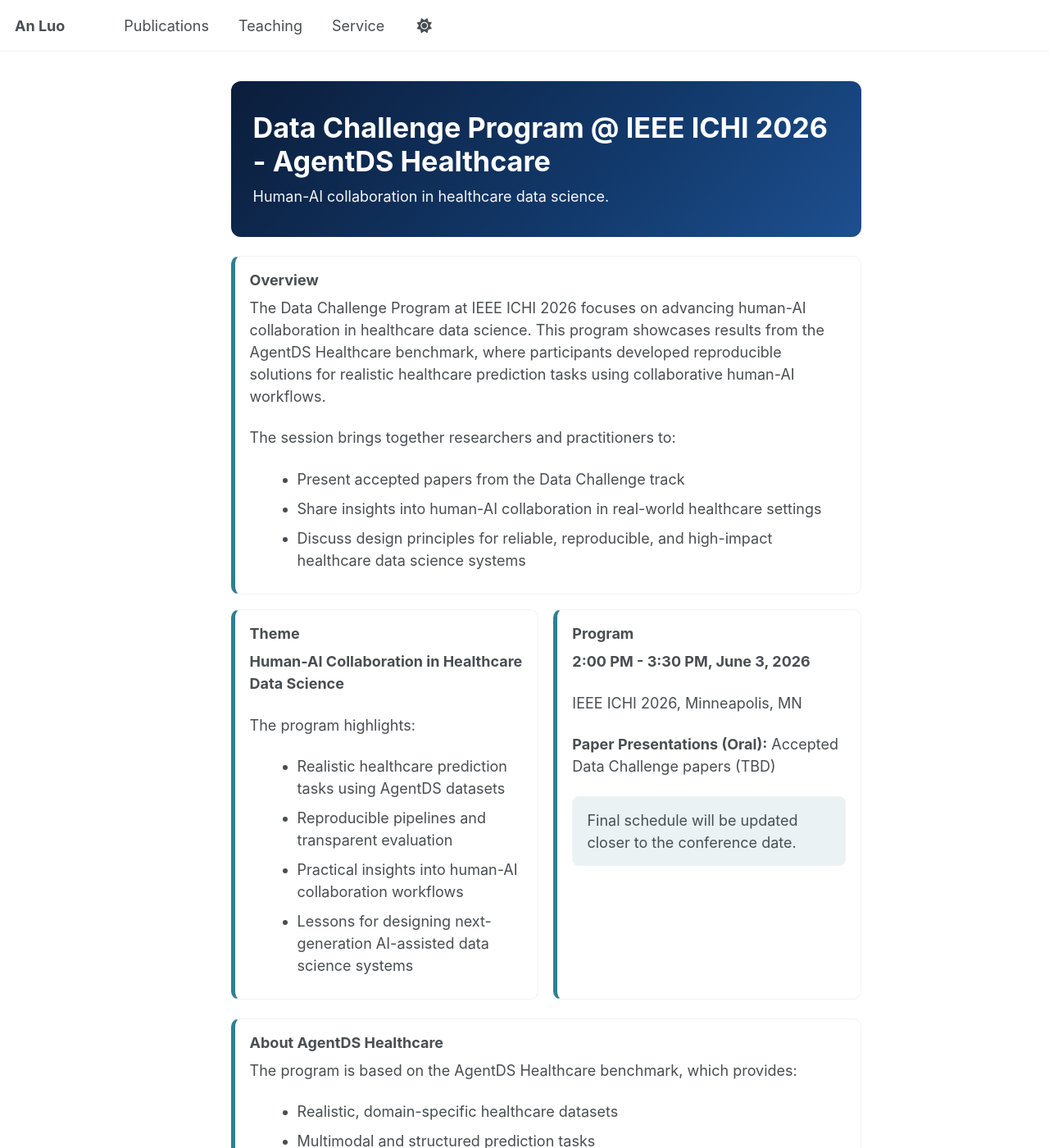
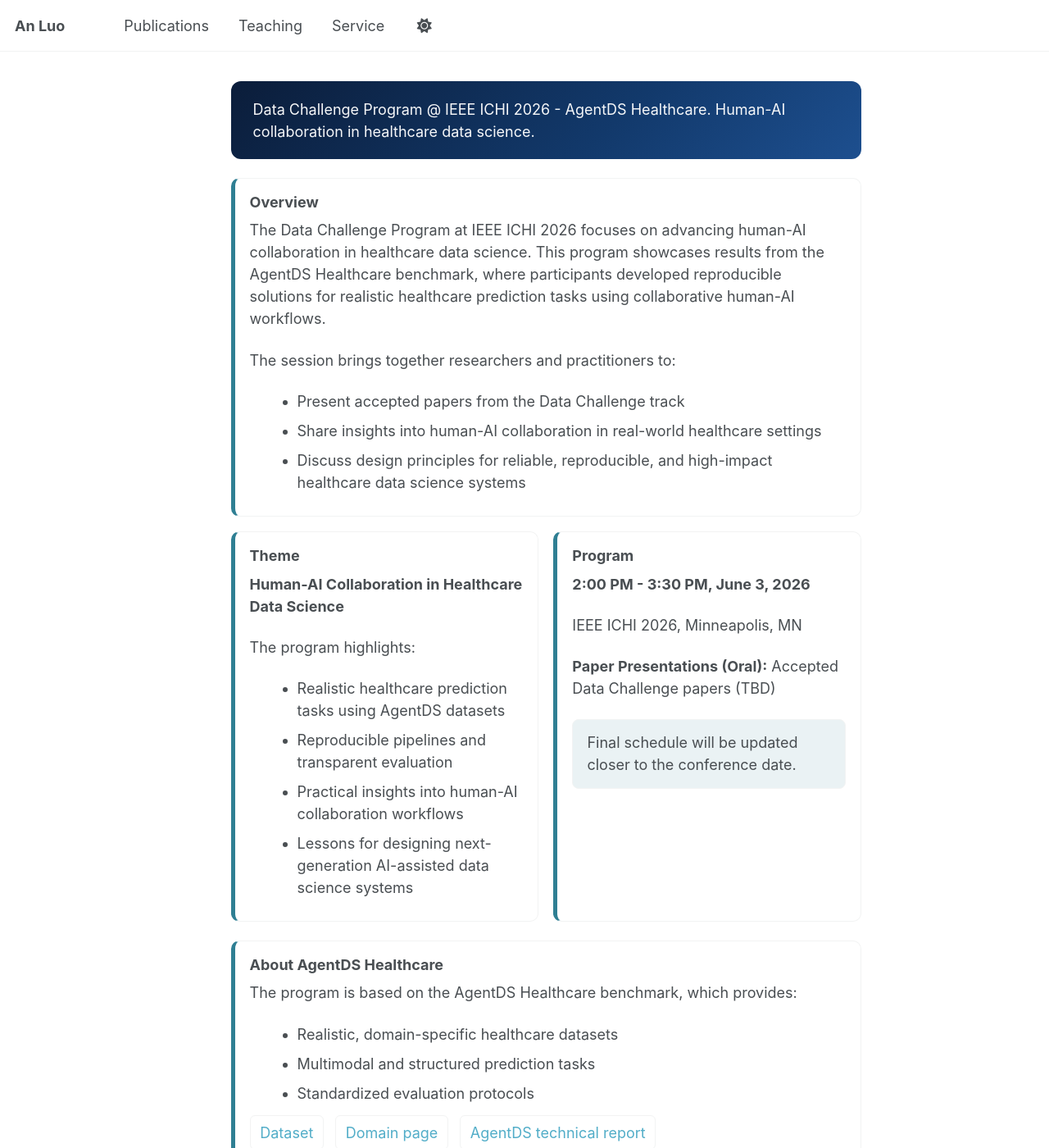
Before and after one commit to AnLuo1/AnLuo1.github.io, a Jekyll site: the page built from _pages/datachallenge.md, in a window 1280 px wide and 1400 px high. Shown: the whole window at 82% size. Built offline with Jekyll 4.4.1, drawn with Linux system fonts in a browser that asks for light colours; a script bundle is joined from its source files by our own code; library files that are not in the unit come from our copies; part of the change alters nothing that is shown.

Commit message:
Remove datachallenge hero heading text
Made-with: Cursor

```diff
--- a/_pages/datachallenge.md
+++ b/_pages/datachallenge.md
@@ -16,13 +16,8 @@ hide_title: true
   background: linear-gradient(135deg, #0b1d3a 0%, #12396b 60%, #1d4f8f 100%);
   color: #ffffff;
   border-radius: 12px;
-  padding: 2rem 1.5rem;
+  padding: 1.15rem 1.5rem;
   margin-bottom: 1.25rem;
-}
-
-.dc-hero h1 {
-  margin: 0 0 0.5rem 0;
-  font-size: 1.9rem;
 }
 
 .dc-hero p {
@@ -78,9 +73,8 @@ hide_title: true
 
 <div class="dc-wrap">
   <section class="dc-hero">
-    <h1>Data Challenge Program @ IEEE ICHI 2026 - AgentDS Healthcare</h1>
     <p>
-      Human-AI collaboration in healthcare data science.
+      Data Challenge Program @ IEEE ICHI 2026 - AgentDS Healthcare. Human-AI collaboration in healthcare data science.
     </p>
   </section>
 
```
